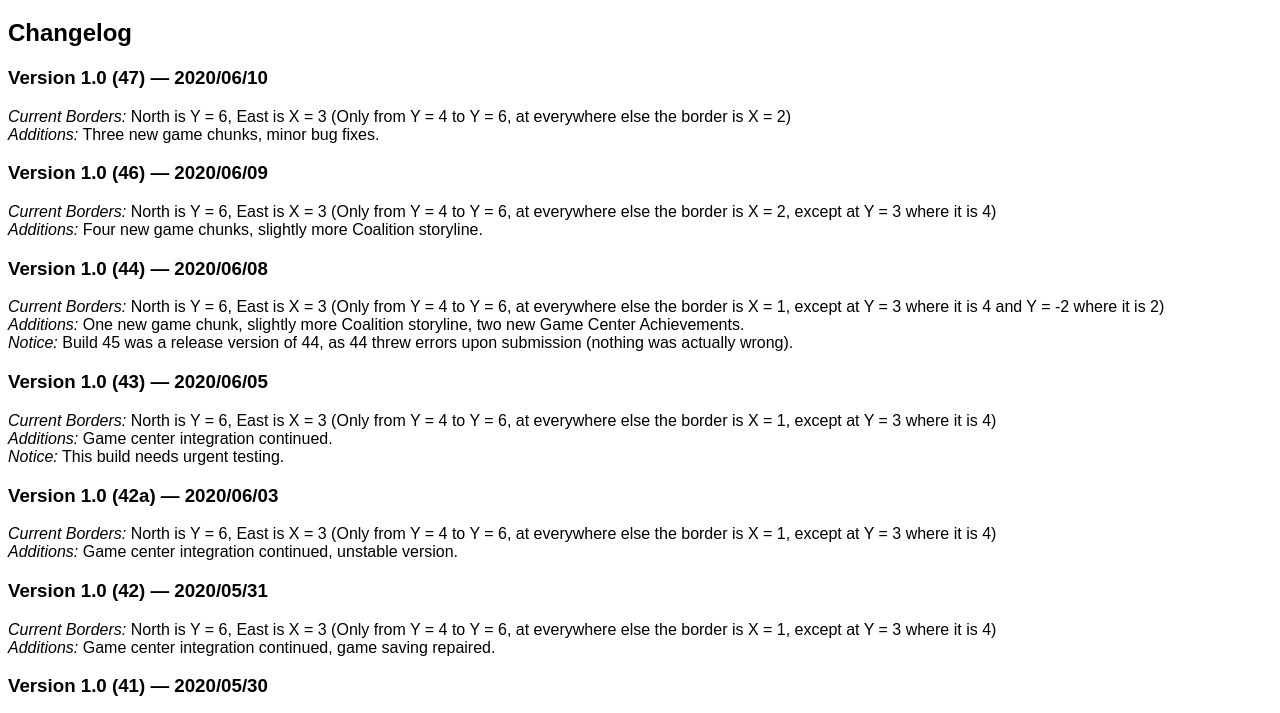
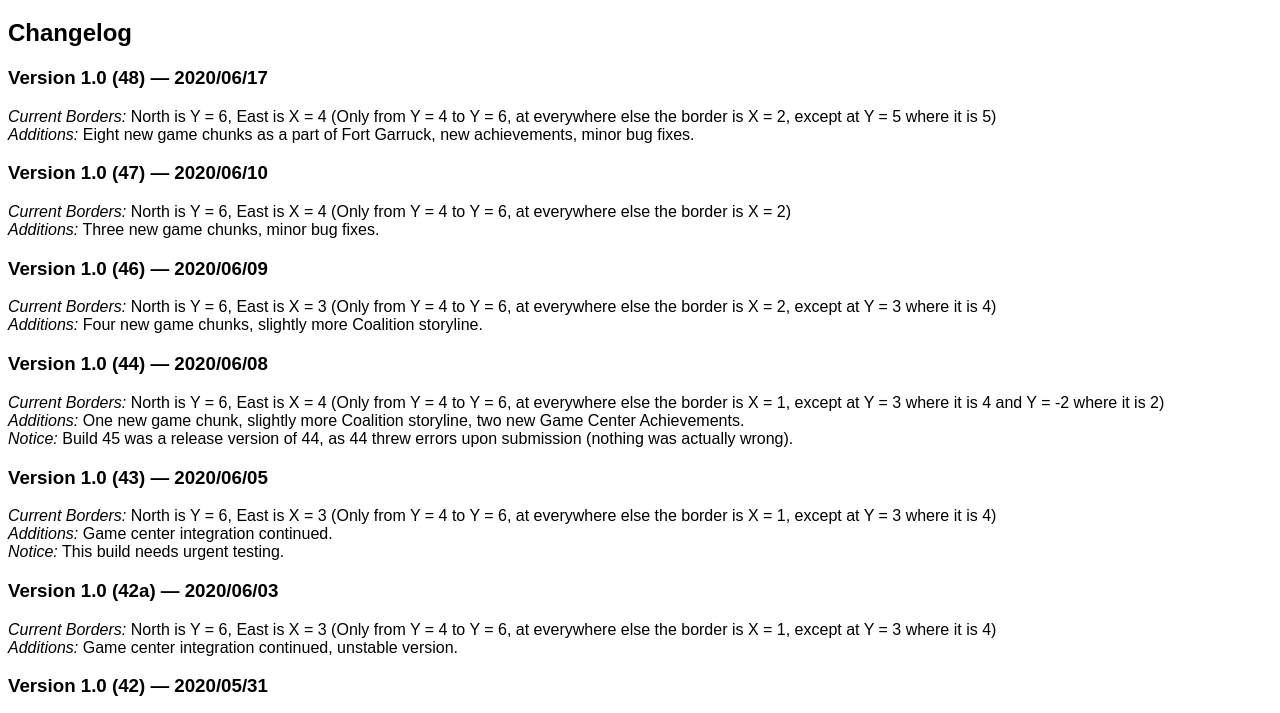
Before and after one commit to adespoton/The-Silencer, a plain HTML site: page Page4.html in a window 1280 px wide. Shown: the part 61-774 px from the top of the page. Drawn offline with Linux system fonts and the light colour scheme.

Commit message:
Update Page4.html

```diff
--- a/Page4.html
+++ b/Page4.html
@@ -9,8 +9,12 @@
         <h1>The Silencer Help</h1>
         <h2>Changelog</h2>
 
+        <h3>Version 1.0 (48) — 2020/06/17</h3>
+        <p><em>Current Borders:</em> North is Y = 6, East is X = 4 (Only from Y = 4 to Y = 6, at everywhere else the border is X = 2, except at Y = 5 where it is 5)<br/>
+        <em>Additions:</em> Eight new game chunks as a part of Fort Garruck, new achievements, minor bug fixes.</p>
+
         <h3>Version 1.0 (47) — 2020/06/10</h3>
-        <p><em>Current Borders:</em> North is Y = 6, East is X = 3 (Only from Y = 4 to Y = 6, at everywhere else the border is X = 2)<br/>
+        <p><em>Current Borders:</em> North is Y = 6, East is X = 4 (Only from Y = 4 to Y = 6, at everywhere else the border is X = 2)<br/>
         <em>Additions:</em> Three new game chunks, minor bug fixes.</p>
 
         <h3>Version 1.0 (46) — 2020/06/09</h3>
@@ -18,7 +22,7 @@
         <em>Additions:</em> Four new game chunks, slightly more Coalition storyline.</p>
 
         <h3>Version 1.0 (44) — 2020/06/08</h3>
-        <p><em>Current Borders:</em> North is Y = 6, East is X = 3 (Only from Y = 4 to Y = 6, at everywhere else the border is X = 1, except at Y = 3 where it is 4 and Y = -2 where it is 2)<br/>
+        <p><em>Current Borders:</em> North is Y = 6, East is X = 4 (Only from Y = 4 to Y = 6, at everywhere else the border is X = 1, except at Y = 3 where it is 4 and Y = -2 where it is 2)<br/>
         <em>Additions:</em> One new game chunk, slightly more Coalition storyline, two new Game Center Achievements.<br/>
         <em>Notice:</em> Build 45 was a release version of 44, as 44 threw errors upon submission (nothing was actually wrong).</p>
 
```
